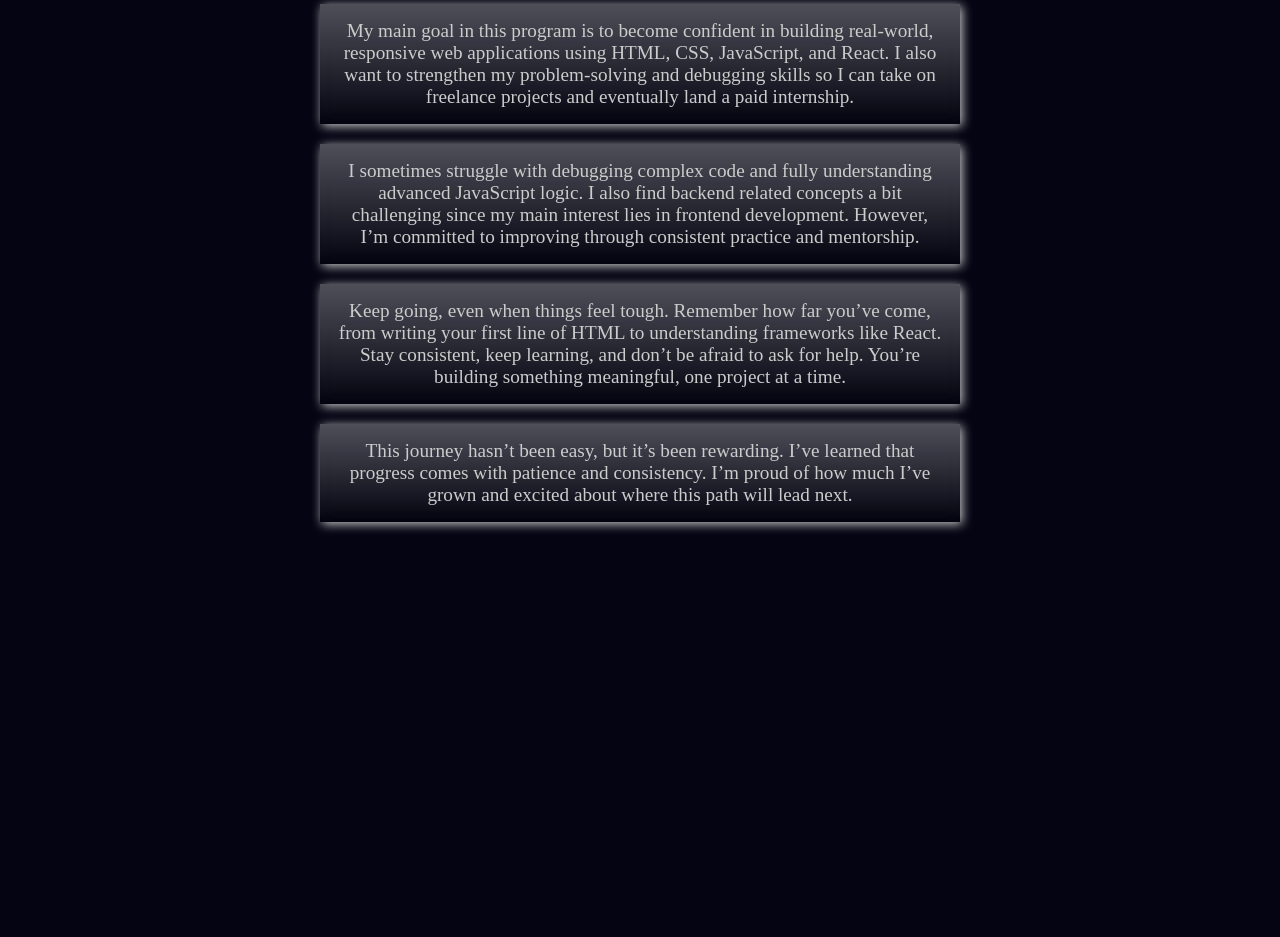
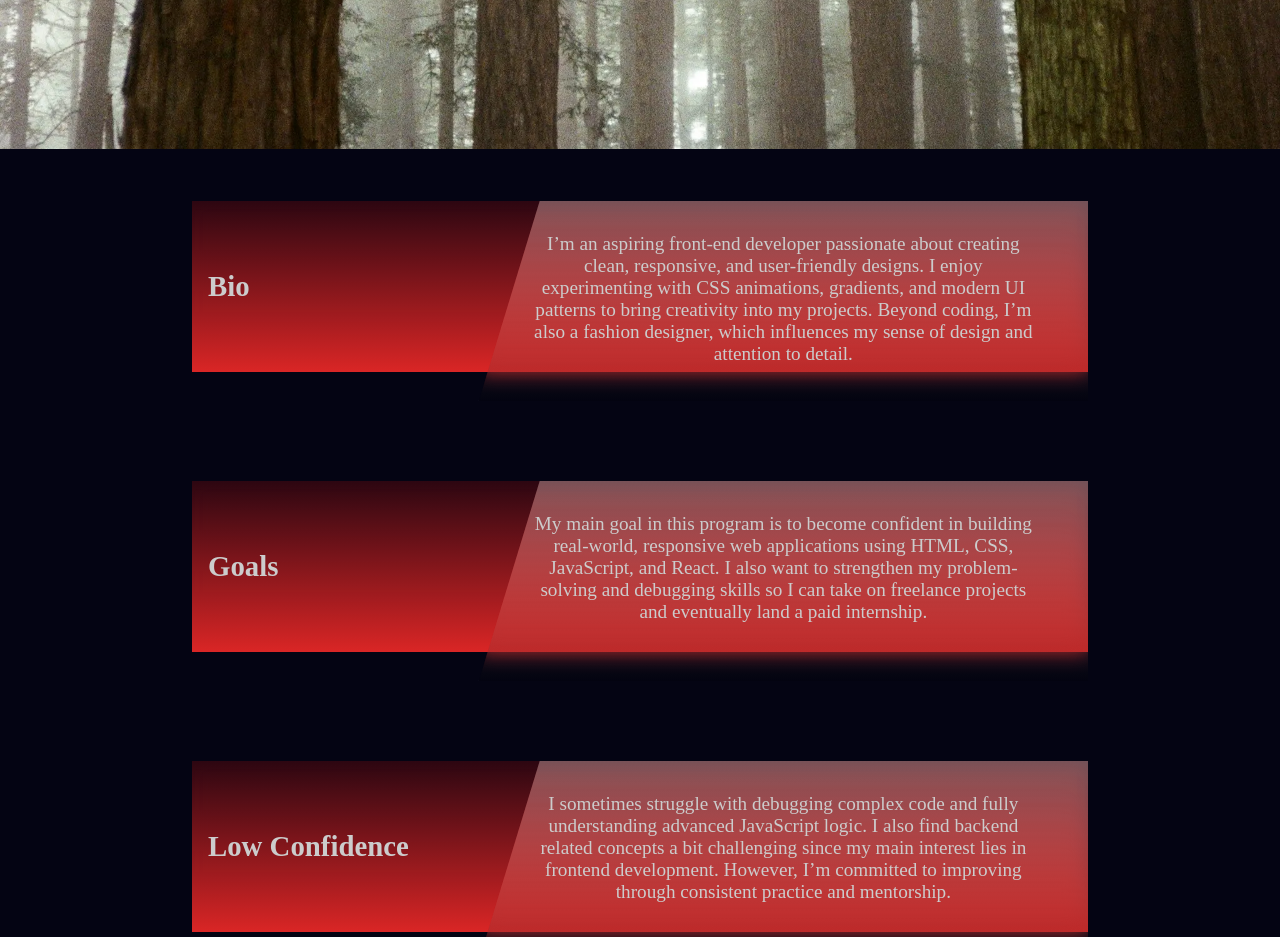
Before and after one commit to Bo1atit0/HNG_Profile-Card, a plain HTML site: page aboutMe/aboutMe.html in a window 1280 px wide. Shown: the part 305-1242 px from the top of the page. Before the commit the page ends 827 px from the top, so only its background shows below. Drawn offline with Linux system fonts and the light colour scheme.

Commit message:
feat:added a contact and about me page

```diff
--- a/aboutMe/aboutMe.css
+++ b/aboutMe/aboutMe.css
@@ -1,3 +1,7 @@
+.clip-path-slant {
+  clip-path: polygon(10% 0%, 100% 0%, 100% 100%, 0% 100%);
+}
+
 * {
   padding: 0;
   margin: 0;
@@ -22,7 +26,7 @@ body {
   align-items: center;
   /* min-height: 100vh; */
   height: auto;
-  gap: 30px;
+  /* gap: 30px; */
   color: #ccc;
 }
 
@@ -35,6 +39,7 @@ body {
   align-items: center;
   padding: 1rem 1.5rem;
   box-shadow: 0 2px 5px rgba(255, 251, 251, 0.411);
+  margin-bottom: 0;
 }
 
 .nav-container .logo {
@@ -89,31 +94,85 @@ main {
   gap: 20px;
   justify-content: center;
   align-items: center;
+  margin-top: 0;
+}
+
+/*  */
+
+.about-me-header {
+  width: 100vw;
+  height: 30vw;
+  /* border: 2px solid snow; */
+  margin-top: 0;
+  background-image: url(../images/bg.webp);
+  background-position: center;
+  background-repeat: no-repeat;
+  background-size: cover;
+  color: rgb(173, 23, 23);
+
+  display: flex;
+  justify-content: center;
+  align-items: center;
+  font-size: 2rem;
+  font-weight: 900;
+  font-style: italic;
 }
 
 main .about {
   display: flex;
   flex-direction: column;
-  gap: 20px;
+  gap: 5rem;
   justify-content: center;
   align-items: center;
+  padding: 2rem 0;
+  /* border: 2px solid green; */
+}
+
+main .about section {
+  width: 70vw;
+  height: 25vh;
+  /* border: 2px solid red; */
+}
+
+main .about section .head {
+  width: 100%;
+  height: auto;
+  background-image: linear-gradient(rgba(141, 14, 14, 0.3), rgb(218, 38, 38));
+  backdrop-filter: blur(10px);
+
+  display: flex;
+
+  padding: 4.3rem 1rem;
+  /* border-right: 2px solid blue; */
+
+  position: relative;
+}
+
+main .about section .head h2 {
+  text-align: center;
+  font-size: clamp(1.5rem, 2.5vw, 1.8rem);
 }
 
 .about-me {
-  width: 50%;
+  width: 68%;
+  height: 25vh;
+
   background-image: linear-gradient(
     rgba(255, 255, 255, 0.3),
     rgba(0, 0, 0, 0.158)
   );
   backdrop-filter: blur(10px);
-  margin: auto;
+  /* margin: auto; */
   text-align: center;
   font-size: 1.2rem;
   font-weight: 500;
-  padding: 1rem;
-  border: 4px;
+  padding: 2rem 3rem;
+  /* border: 4px; */
   border: none;
   box-shadow: 2px 2px 10px #ccc;
+  position: absolute;
+  top: 0;
+  right: 0;
 }
 
 @media (max-width: 720px) {
--- a/aboutMe/aboutMe.html
+++ b/aboutMe/aboutMe.html
@@ -21,38 +21,71 @@
 
     <main data-testid="test-about-page">
       <section class="about-me-header"><h1>About Me</h1></section>
+
       <div class="about">
-        <section class="about-me" data-testid="test-about-bio">
-          I’m an aspiring front-end developer passionate about creating clean,
-          responsive, and user-friendly designs. I enjoy experimenting with CSS
-          animations, gradients, and modern UI patterns to bring creativity into
-          my projects. Beyond coding, I’m also a fashion designer, which
-          influences my sense of design and attention to detail.
+        <section data-testid="test-about-bio">
+          <div class="head">
+            <h2 class="">Bio</h2>
+            <div class="about-me clip-path-slant">
+              I’m an aspiring front-end developer passionate about creating
+              clean, responsive, and user-friendly designs. I enjoy
+              experimenting with CSS animations, gradients, and modern UI
+              patterns to bring creativity into my projects. Beyond coding, I’m
+              also a fashion designer, which influences my sense of design and
+              attention to detail.
+            </div>
+          </div>
         </section>
-        <section class="about-me" data-testid="test-about-goals">
-          My main goal in this program is to become confident in building
-          real-world, responsive web applications using HTML, CSS, JavaScript,
-          and React. I also want to strengthen my problem-solving and debugging
-          skills so I can take on freelance projects and eventually land a paid
-          internship.
+
+        <section data-testid="test-about-goals">
+          <div class="head">
+            <h2 class="">Goals</h2>
+            <div class="about-me clip-path-slant">
+              My main goal in this program is to become confident in building
+              real-world, responsive web applications using HTML, CSS,
+              JavaScript, and React. I also want to strengthen my
+              problem-solving and debugging skills so I can take on freelance
+              projects and eventually land a paid internship.
+            </div>
+          </div>
         </section>
-        <section class="about-me" data-testid="test-about-confidence">
-          I sometimes struggle with debugging complex code and fully
-          understanding advanced JavaScript logic. I also find backend related
-          concepts a bit challenging since my main interest lies in frontend
-          development. However, I’m committed to improving through consistent
-          practice and mentorship.
+
+        <section data-testid="test-about-confidence">
+          <div class="head">
+            <h2 class="">Low Confidence</h2>
+            <div class="about-me clip-path-slant">
+              I sometimes struggle with debugging complex code and fully
+              understanding advanced JavaScript logic. I also find backend
+              related concepts a bit challenging since my main interest lies in
+              frontend development. However, I’m committed to improving through
+              consistent practice and mentorship.
+            </div>
+          </div>
         </section>
-        <section class="about-me" data-testid="test-about-future-note">
-          Keep going, even when things feel tough. Remember how far you’ve come,
-          from writing your first line of HTML to understanding frameworks like
-          React. Stay consistent, keep learning, and don’t be afraid to ask for
-          help. You’re building something meaningful, one project at a time.
+
+        <section data-testid="test-about-future-note">
+          <div class="head">
+            <h2 class="">Future Note</h2>
+            <div class="about-me clip-path-slant">
+              Keep going, even when things feel tough. Remember how far you’ve
+              come, from writing your first line of HTML to understanding
+              frameworks like React. Stay consistent, keep learning, and don’t
+              be afraid to ask for help. You’re building something meaningful,
+              one project at a time.
+            </div>
+          </div>
         </section>
-        <section class="about-me" data-testid="test-about-extra">
-          This journey hasn’t been easy, but it’s been rewarding. I’ve learned
-          that progress comes with patience and consistency. I’m proud of how
-          much I’ve grown and excited about where this path will lead next.
+
+        <section data-testid="test-about-extra">
+          <div class="head">
+            <h2 class="">Extra Thoughts</h2>
+            <div class="about-me clip-path-slant">
+              This journey hasn’t been easy, but it’s been rewarding. I’ve
+              learned that progress comes with patience and consistency. I’m
+              proud of how much I’ve grown and excited about where this path
+              will lead next.
+            </div>
+          </div>
         </section>
       </div>
     </main>
```
